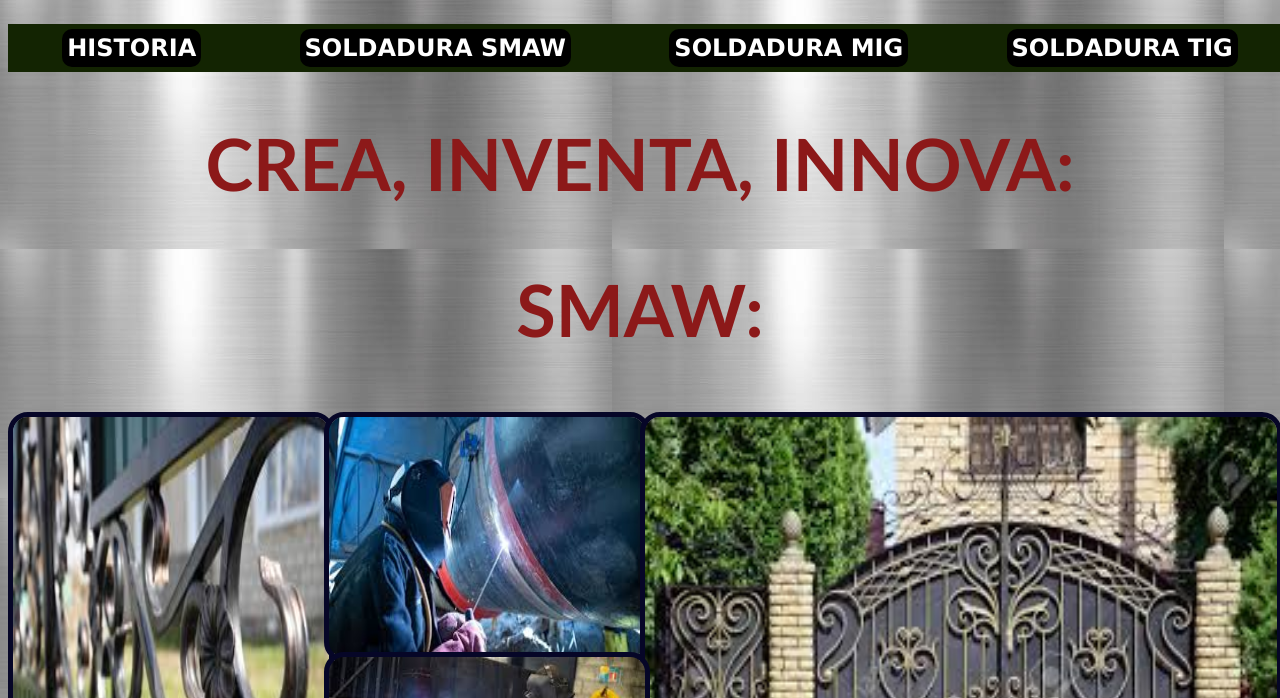
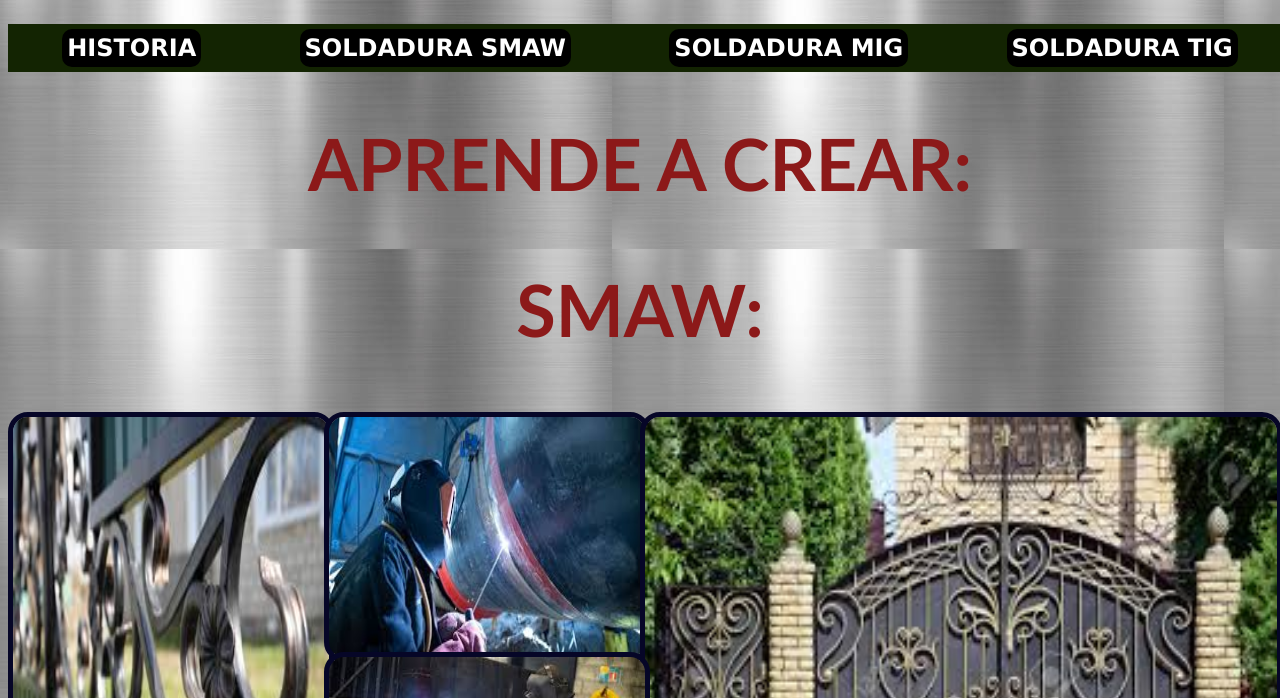
Before and after one commit to DEIVYRAMIREZ04/preentrerga2, a plain HTML site: page paginas/productos.html in a window 1280 px wide. Shown: the top 698 px of the page. Drawn offline with Linux system fonts and the light colour scheme.

Commit message:
listo en pc n-7

```diff
--- a/paginas/productos.html
+++ b/paginas/productos.html
@@ -20,7 +20,7 @@
     </header>
     <main>
         <h1 class="tit">
-                CREA, INVENTA, INNOVA:
+                APRENDE A CREAR:
         </h1>
         <section>
             <h2 class="tit">
```
